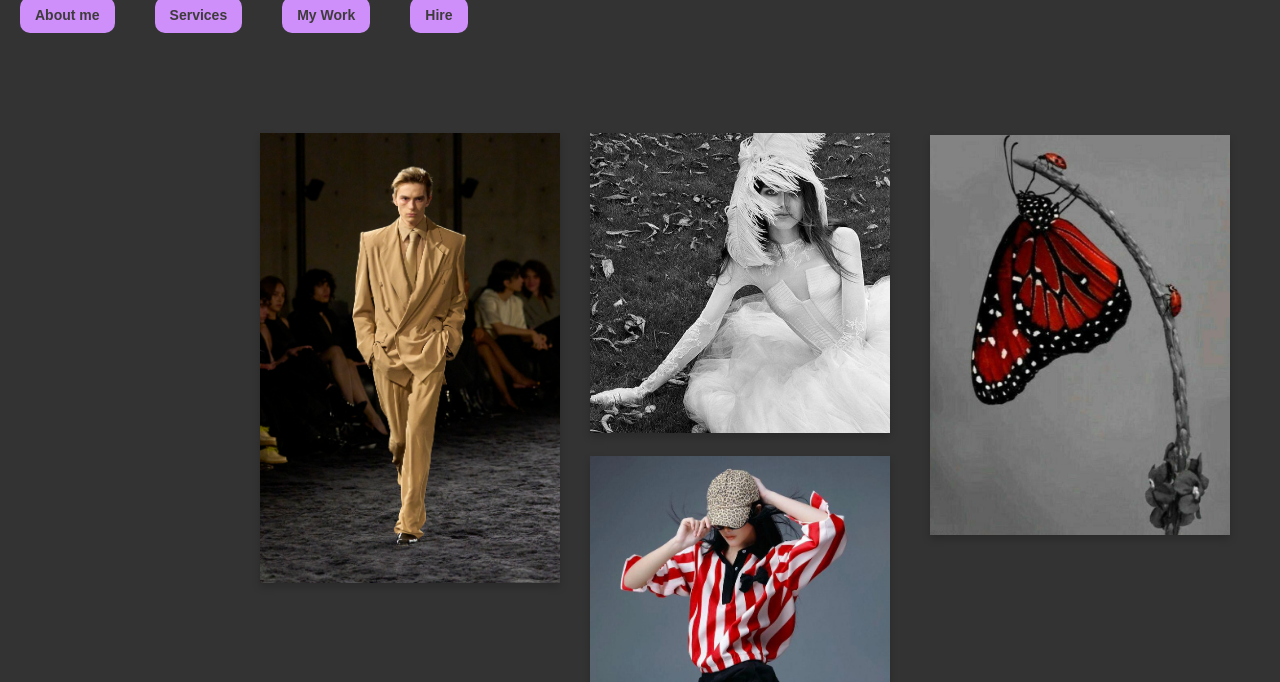
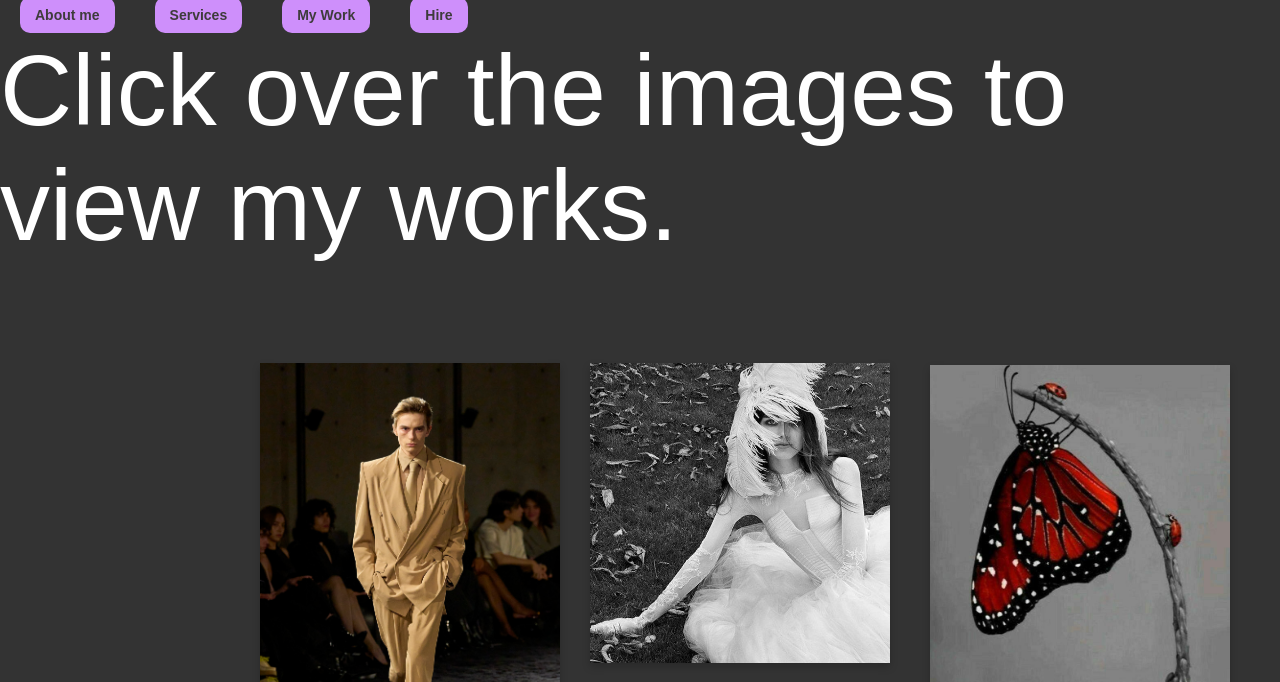
Before and after one commit to Seng2008/Fake-Portfolio, a plain HTML site: page My Work.html in a window 1280 px wide. Shown: the part 118-800 px from the top of the page. Drawn offline with Linux system fonts and the light colour scheme; a web font is replaced by a local one.

Commit message:
Add instruction paragraph for image clicks
Added a paragraph to instruct users to click on images to view projects.

```diff
--- a/My Work.html
+++ b/My Work.html
@@ -239,6 +239,7 @@
 </head>
 
 <body>
+    <p1>Click over the images to view my works.</p1>
     <a href="project1.html" target="_blank">
         <div class="image-container">
           <img src="man1.jpg" alt="Image">
```
